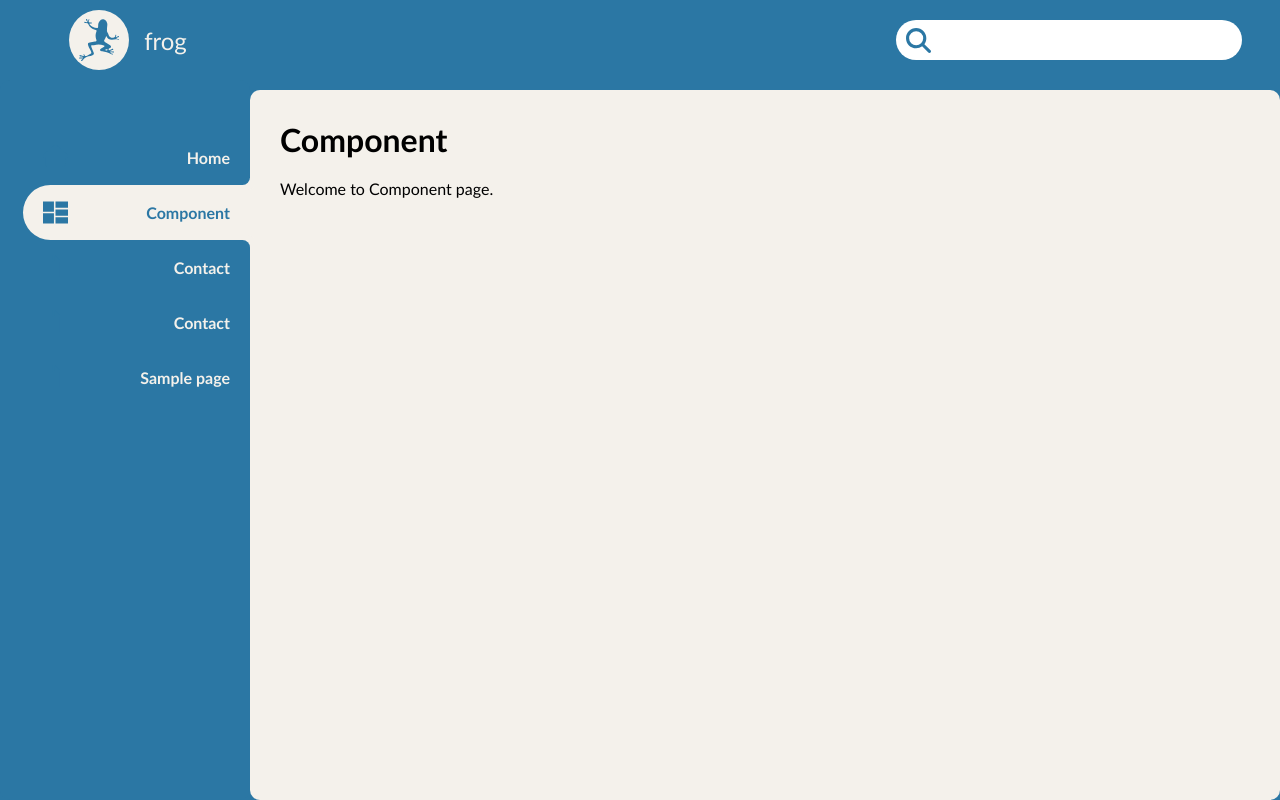
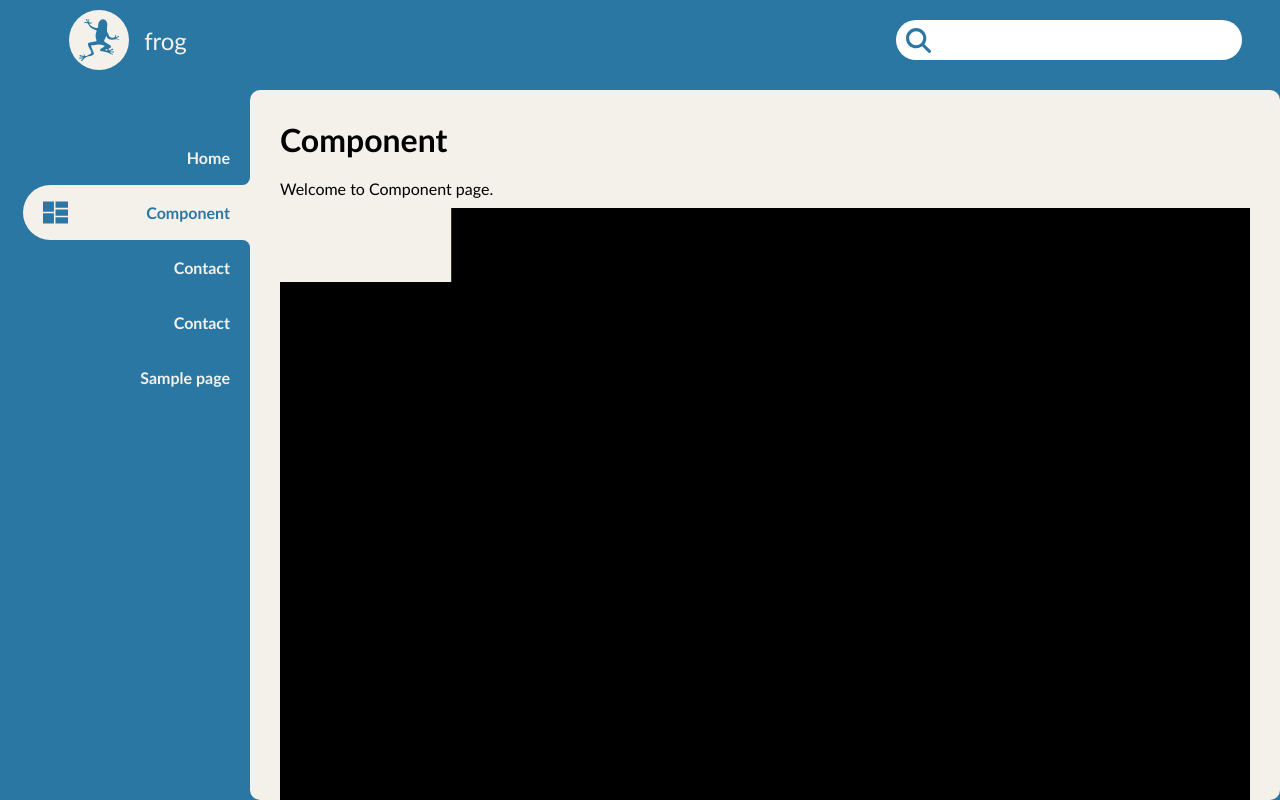
Before and after one commit to sr33ni/react-ui, a React (Create React App) app: page /grid in a window 1280 px wide. Built offline with nearby package versions, Linux system fonts and the light colour scheme.

Commit message:
new change

```diff
--- a/src/react_app/style.css
+++ b/src/react_app/style.css
@@ -232,9 +232,22 @@ body input:focus-visible {
 .blog-container {
   display: flex;
   flex-wrap: wrap;
+  justify-content: space-between;
 }
 .blog-container .blog-card {
-  flex: 0 1 33.3333333333%;
+  flex: 0 1 30%;
+  padding: 10px;
+  border-radius: 10px;
+}
+.blog-container .blog-card:hover {
+  box-shadow: rgba(0, 0, 0, 0.25) 0px 0.0625em 0.0625em, rgba(0, 0, 0, 0.25) 0px 0.125em 0.5em, rgba(255, 255, 255, 0.1) 0px 0px 0px 1px inset;
+}
+
+.name {
+  height: 100vh;
+  -webkit-clip-path: polygon(0% 9.25%, 17.65% 9.25%, 17.65% 0%, 100% 0%, 100% 89.82%, 80.56% 89.82%, 80.56% 100%, 0% 100%);
+          clip-path: polygon(0% 9.25%, 17.65% 9.25%, 17.65% 0%, 100% 0%, 100% 89.82%, 80.56% 89.82%, 80.56% 100%, 0% 100%);
+  background-color: #000000;
 }
 
 .header-section {
--- a/src/react_app/sub_page/_grid_page.scss
+++ b/src/react_app/sub_page/_grid_page.scss
@@ -0,0 +1,5 @@
+.name{
+    height: 100vh;
+    clip-path: polygon(0% 9.25%, 17.65% 9.25%, 17.65% 0%, 100% 0%, 100% 89.82%, 80.56% 89.82%, 80.56% 100%, 0% 100%);
+    background-color: #000000
+}
--- a/src/react_app/sub_page/grid_page.js
+++ b/src/react_app/sub_page/grid_page.js
@@ -12,6 +12,10 @@ class Grid_page extends React.Component{
             <h1>Component</h1>
             <p>Welcome to Component page.</p>
             <Details_component />
+
+            <div className='name'>
+
+            </div>
         </div>
     );
   }
```
Also changed, not shown: src/react_app/_anchor_page.scss (+7 -1 lines), src/react_app/_variable.scss (added, +62 -0 lines), src/react_app/variable.scss (deleted, +0 -62 lines), 1 other file (tests, documents, lock files or other folders).
